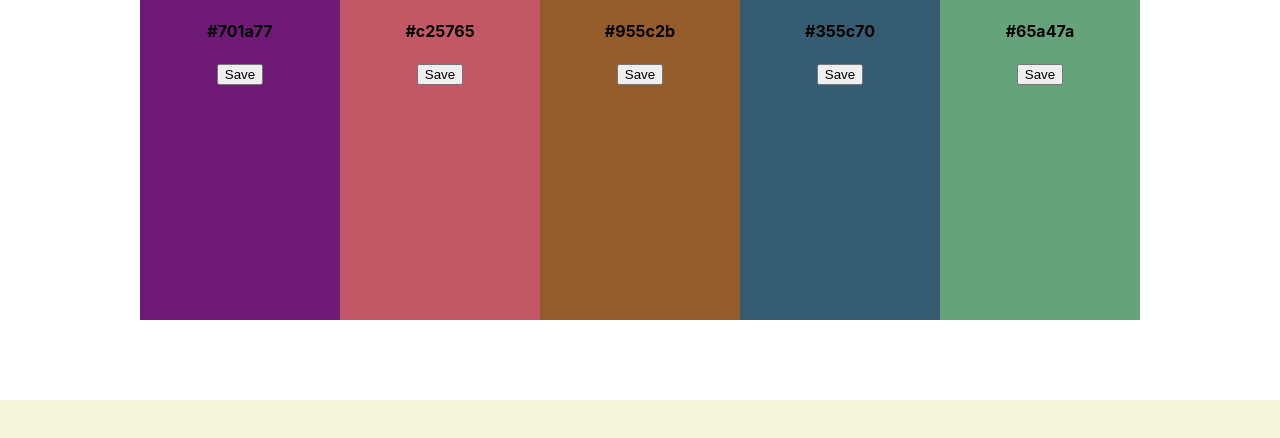
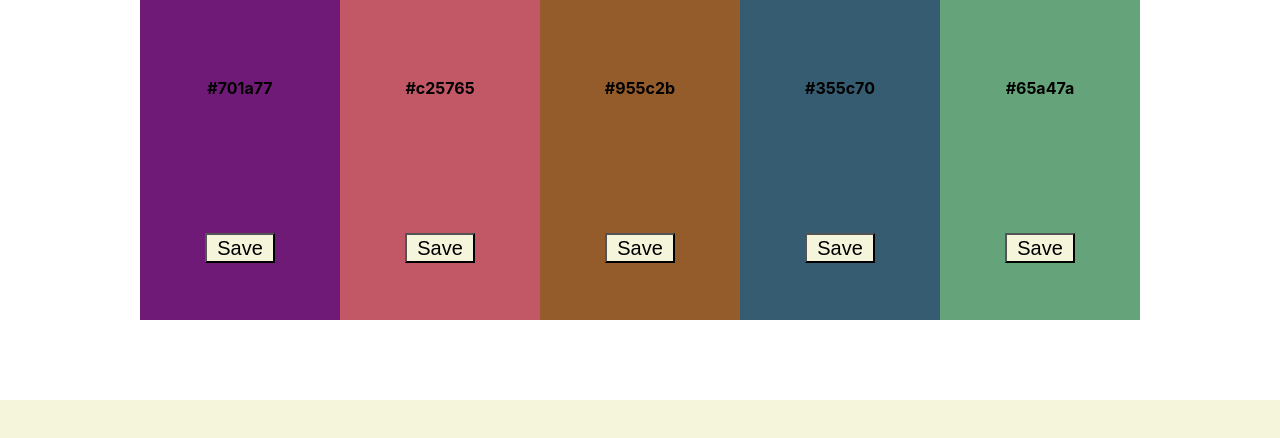
Before and after one commit to Dunn-Austen/palette-picker-fe, a React (Create React App) app: page / in a window 1280 px wide. Shown: the top 438 px of the page. Built offline with nearby package versions, Linux system fonts and the light colour scheme.

Commit message:
Add placeholder styling for ColorContainer and ColorCard

```diff
--- a/src/Components/ColorCard/ColorCard.css
+++ b/src/Components/ColorCard/ColorCard.css
@@ -1,4 +1,25 @@
 .color-card {
+  align-items: center;
+  display: flex;
+  flex-direction: column;
+  justify-content: space-around;
   height: 100%;
   width: 200px;
 }
+
+/* Be aware of visibility concerns due to contrast with shifting background */
+.hex-display {
+
+}
+
+.save-btn {
+  background-color: beige;
+  font-size: 20px;
+  height: 30px;
+  width: 70px;
+}
+
+.save-btn:hover {
+  background-color: yellow;
+  border: 2px solid black;
+}
--- a/src/Components/ColorCard/ColorCard.js
+++ b/src/Components/ColorCard/ColorCard.js
@@ -18,7 +18,7 @@ const ColorCard = (props) => {
       <h1 className='hex-display'>
         {hexCode}
       </h1>
-      <button onClick={() => setIsSaved(toggleSavedStatus(isSaved))}>
+      <button className='save-btn' onClick={() => setIsSaved(toggleSavedStatus(isSaved))}>
         Save
       </button>
     </article>
```
